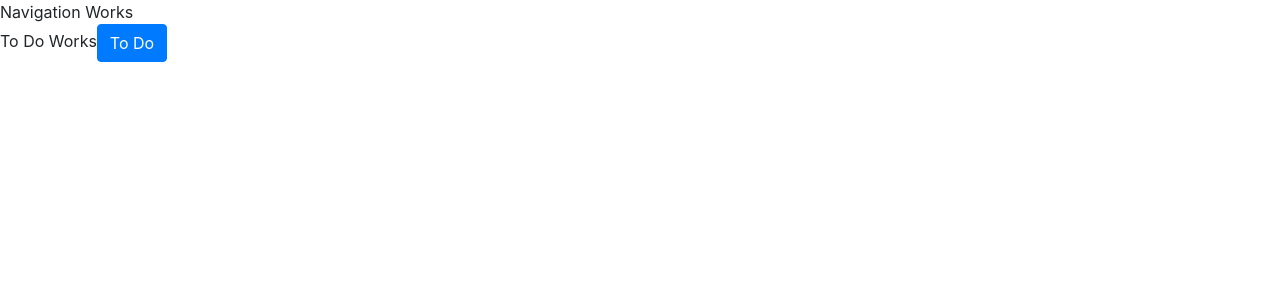
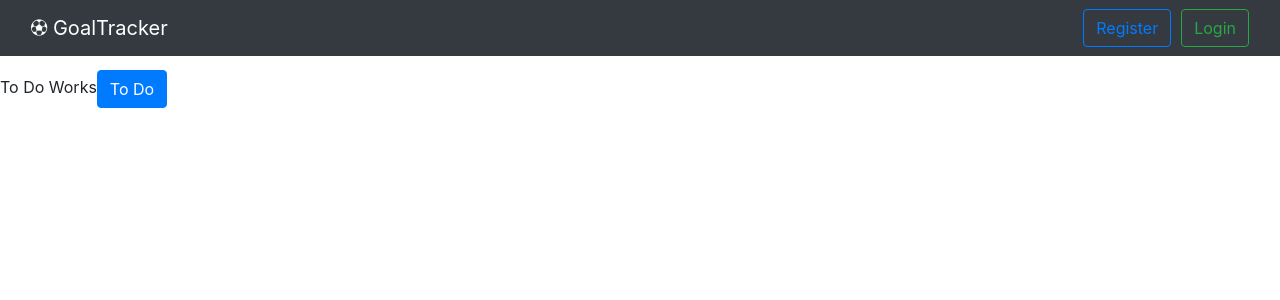
Before and after one commit to rhaegar453/todofrontend, a React (Create React App) app: page / in a window 1280 px wide. Shown: the top 300 px of the page. Built offline with nearby package versions, Linux system fonts and the light colour scheme.

Commit message:
Routing works

```diff
--- a/src/Layout.js
+++ b/src/Layout.js
@@ -10,11 +10,13 @@ class Layout extends React.Component {
     return (
       <div>
         <Navigation />
+        <div style={{marginTop:"70px"}}>
         <Switch>
           <Route path="/" exact component={ToDo}/>
           <Route path="/login" exact component={SignIn}/>
           <Route path="/register" exact component={Register}/>
         </Switch>
+        </div>
       </div>
     );
   }
--- /dev/null
+++ b/src/Navigation/Navigation.css
@@ -0,0 +1,3 @@
+.auth{
+    margin-left: 20px
+}
--- a/src/Navigation/Navigation.js
+++ b/src/Navigation/Navigation.js
@@ -1,29 +1,75 @@
-import React, {Component} from 'react';
-import {connect} from 'react-redux';
-import {Logout} from '../Store/Actions/auth';
+import React, { Component } from "react";
+import { connect } from "react-redux";
+import { Logout } from "../Store/Actions/auth";
+import { Link } from "react-router-dom";
+import './Navigation.css';
+import {Button} from 'reactstrap';
 
-class Navigation extends React.Component{
-    constructor(props){
-        super(props);
-    }
+class Navigation extends React.Component {
+  constructor(props) {
+    super(props);
+  }
 
-    render(){
-        return(
-            <div>Navigation Works</div>
-        );
-    }
+  render() {
+    const authButtons = this.props.isLoggedIn ? (
+      <button className="btn btn-primary" type="button" id="authbuttons">
+        Log Out
+      </button>
+    ) : (
+      <div>
+        {" "}
+        <Link to="/register">
+        <Button color="primary" outline>
+        Register
+        </Button>
+        </Link>
+        <Link to="/login">
+        <Button color="success" outline style={{marginLeft:"10px"}}>Login</Button>
+        </Link>
+      </div>
+    );
+
+    return (
+      <div>
+        <nav className="navbar navbar-dark navbar-expand-md fixed-top bg-dark">
+          <div className="container-fluid">
+            <Link className="navbar-brand" to="/">
+              <i className="icon ion-ios-football" />
+              &nbsp;GoalTracker
+            </Link>
+            <button
+              className="navbar-toggler"
+              data-toggle="collapse"
+              data-target="#navcol-1"
+            >
+              <span className="sr-only">Toggle navigation</span>
+              <span className="navbar-toggler-icon" />
+            </button>
+            <div
+              className="collapse navbar-collapse d-flex flex-row-reverse"
+              id="navcol-1"
+            />
+            {authButtons}
+          </div>
+        </nav>
+      </div>
+    );
+  }
 }
 
-const mapStateToProps=(state)=>{
-    return{
-        isLoggedIn:state.auth.isLoggedIn
-    }
-}
+const mapStateToProps = state => {
+  return {
+    isLoggedIn: state.auth.isLoggedIn
+  };
+};
 
-const mapDispatchToProps=(dispatch)=>{
-    return{
-        logout:()=>dispatch(Logout())
-    }
-}
+const mapDispatchToProps = dispatch => {
+  return {
+    logout: () => dispatch(Logout())
+  };
+};
 
-export default connect(mapStateToProps, mapDispatchToProps)(Navigation);
+export default connect(
+  mapStateToProps,
+  mapDispatchToProps
+)(Navigation);
--- a/src/index.js
+++ b/src/index.js
@@ -22,7 +22,7 @@ const rootReducer=combineReducers({
 const composeEnhancers=window.__REDUX_DEVTOOLS_EXTENSION_COMPOSE__ || compose;
 const store=createStore(rootReducer, composeEnhancers(applyMiddleware(thunk)));
 
-ReactDOM.render(<Provider store={store}><BrowserRouter><App /></BrowserRouter></Provider>, document.getElementById('root'));
+ReactDOM.render(<Provider store={store}><BrowserRouter><App/></BrowserRouter></Provider>, document.getElementById('root'));
 
 // If you want your app to work offline and load faster, you can change
 // unregister() to register() below. Note this comes with some pitfalls.
```
